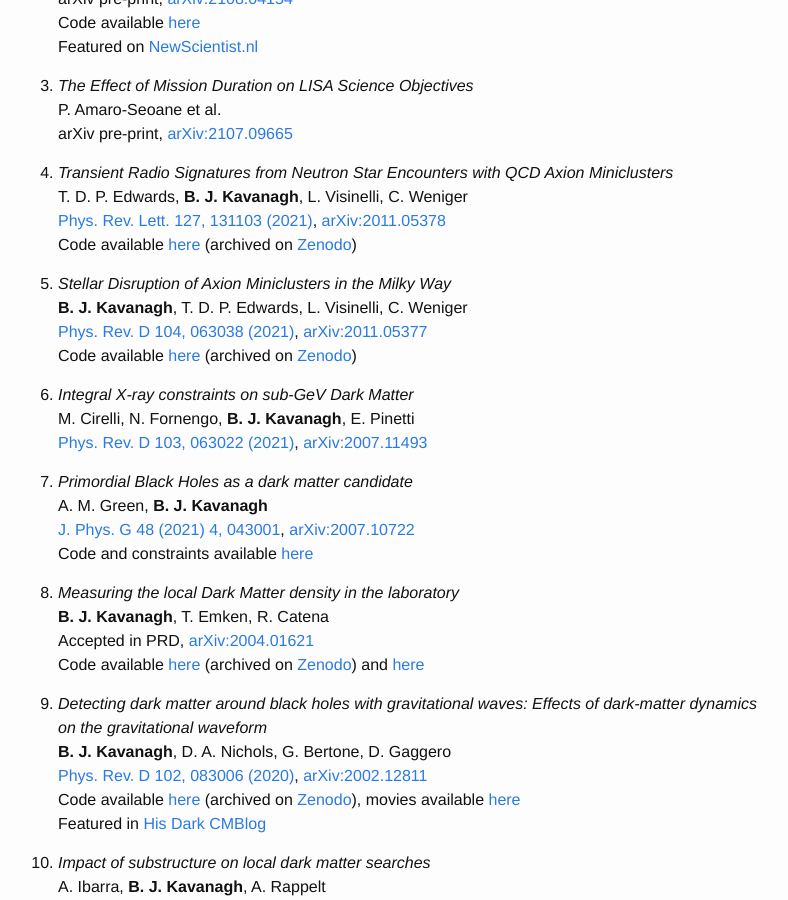
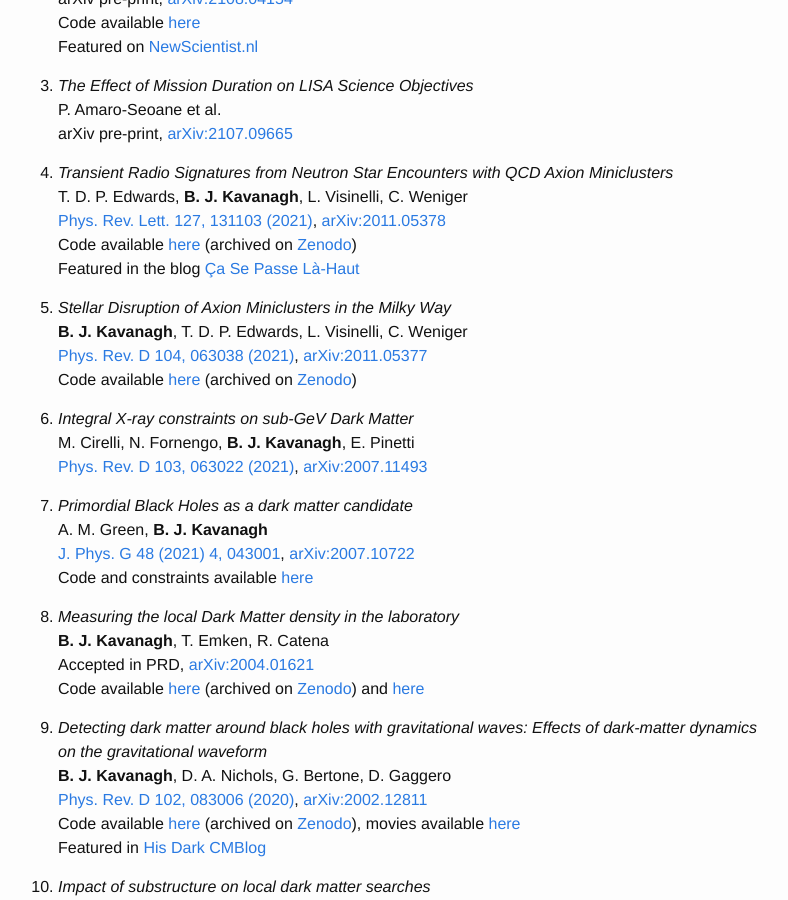
Before and after one commit to bradkav/bradkav.github.io, a Jekyll site: the page built from publications.md, in a window 1280 px wide and 900 px high, scrolled down 488 px. Shown: the whole window, without its empty margins (242-1030 px from the left). Built offline with Jekyll 4.4.1, drawn with Linux system fonts in a browser that asks for light colours; Markdown is read by kramdown in place of the engine named in the settings.

Commit message:
Added blog link

```diff
--- a/publications.md
+++ b/publications.md
@@ -37,6 +37,7 @@ arXiv pre-print, [arXiv:2107.09665](https://arxiv.org/abs/2107.09665)
 T. D. P. Edwards, **B. J. Kavanagh**, L. Visinelli, C. Weniger
 [Phys. Rev. Lett. 127, 131103 (2021)](https://doi.org/10.1103/PhysRevLett.127.131103), [arXiv:2011.05378](https://arxiv.org/abs/2011.05378)
 Code available [here](https://github.com/bradkav/axion-miniclusters/) (archived on [Zenodo](https://doi.org/10.5281/zenodo.4006128))
+Featured in the blog [Ça Se Passe Là-Haut](https://web.archive.org/web/20210928180326/https://www.ca-se-passe-la-haut.fr/2021/09/les-axions-detectables-sous-forme-de.html)
 
 38. *Stellar Disruption of Axion Miniclusters in the Milky Way*
 **B. J. Kavanagh**, T. D. P. Edwards, L. Visinelli, C. Weniger
```
Also changed, not shown: 1 other file.
